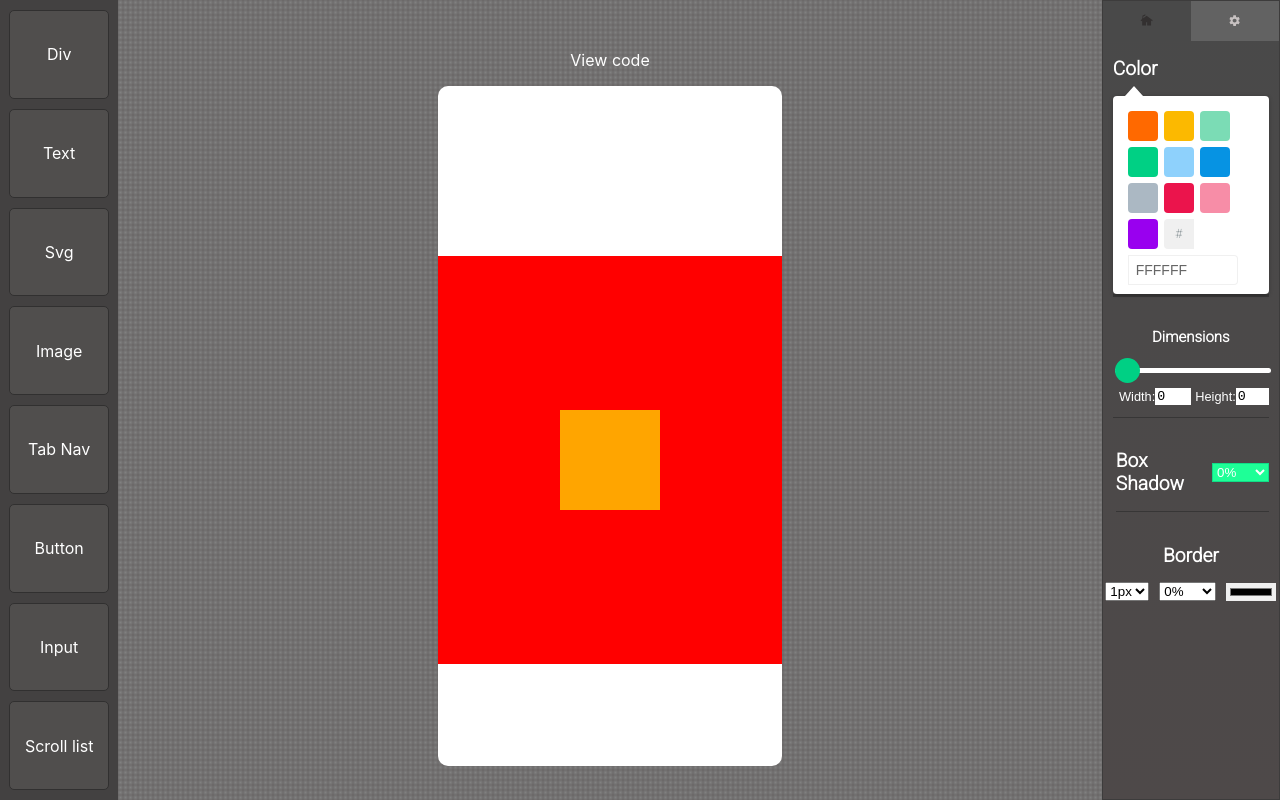
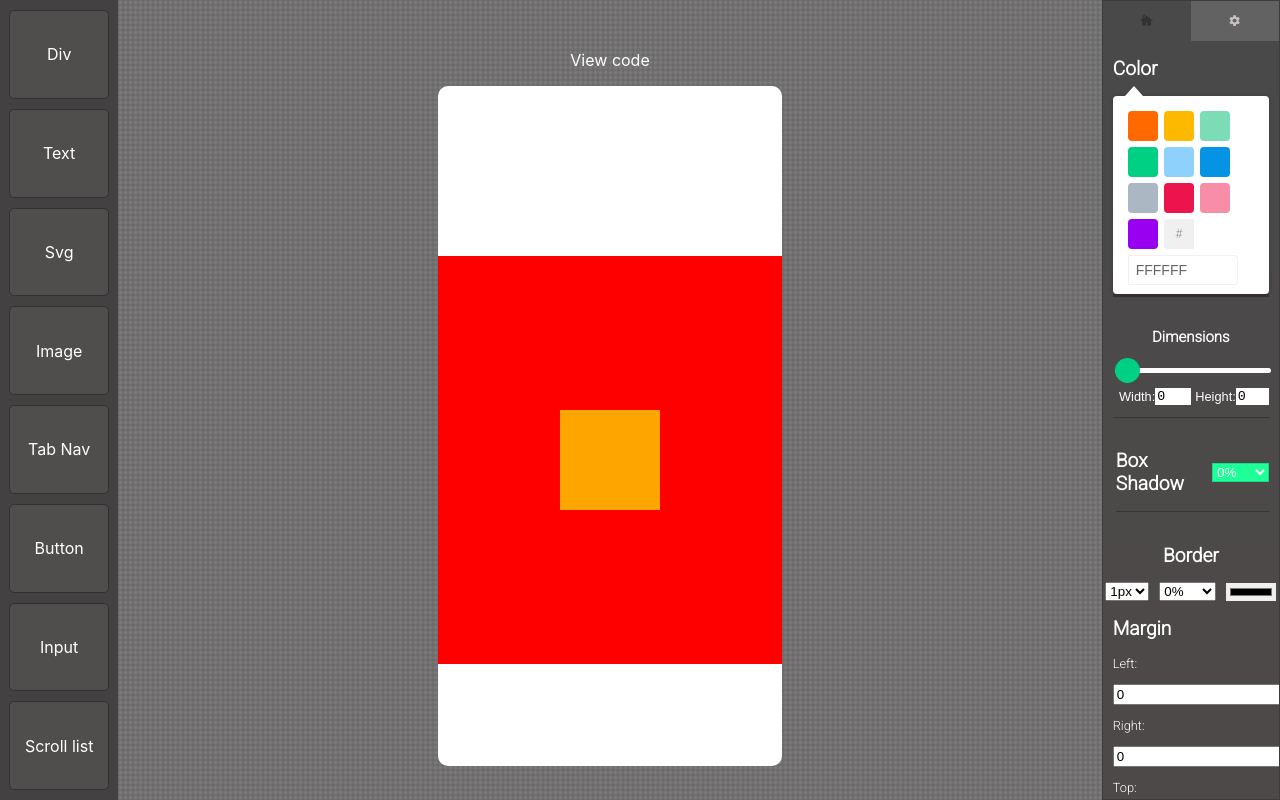
Before and after one commit to GabrielDavid1/GDTools, a Next.js app: page / in a window 1280 px wide. Both pictures are taken after a click on the link 1234 px from the left and 20 px from the top of the page. Built offline with nearby package versions, Linux system fonts and the light colour scheme.

Commit message:
margin area created in settings section

```diff
--- a/components/Settings/ModelSetting/Div/Border.tsx
+++ b/components/Settings/ModelSetting/Div/Border.tsx
@@ -2,7 +2,6 @@
 import React, { useState } from 'react';
 
 export default function Border() {
-
     const [valuePx, setValuePx] = useState(0);
     const [valueShadowBox, setValueShadowBox] = useState<number>(0);
     const [color, setColor] = useState<string>('#fff');
--- /dev/null
+++ b/components/Settings/ModelSetting/Div/Margin.tsx
@@ -0,0 +1,48 @@
+import React, { useState } from 'react';
+
+export default function Margin (){
+
+    const [dimensions, setDimensions] = useState({
+        left: '0',
+        right: '0',
+        top: '0',
+        down:'0',
+     });
+ return (
+  <div className="margin-area">
+    <h2> Margin </h2>
+        <div className="left-field">
+          <p> Left: </p>
+          <input
+            type="text"
+            value={dimensions.left}
+            onChange={(e) => setDimensions({...dimensions, left: e.target.value})}
+          />
+        </div>
+        <div className="right-field">
+          <p> Right: </p>
+          <input
+            type="text"
+            value={dimensions.right}
+            onChange={(e) => setDimensions({...dimensions, right: e.target.value})}
+          />
+        </div>
+        <div className="top-field">
+          <p> Top: </p>
+          <input
+            type="text"
+            value={dimensions.top}
+            onChange={(e) => setDimensions({...dimensions, top: e.target.value})}
+          />
+        </div>
+        <div className="down-field">
+          <p> Down: </p>
+          <input
+            type="text"
+            value={dimensions.down}
+            onChange={(e) => setDimensions({...dimensions, down: e.target.value})}
+          />
+        </div>
+  </div>
+ )
+}
--- a/components/Settings/ModelSetting/index.tsx
+++ b/components/Settings/ModelSetting/index.tsx
@@ -6,6 +6,7 @@ import ColorArea from './Div/ColorArea';
 import Dimension from './Div/Dimension';
 import BoxShadow from './Div/BoxShadow';
 import Border from './Div/Border';
+import Margin from './Div/Margin';
 
 export default function ModelSetting (){
  return (
@@ -14,6 +15,7 @@ export default function ModelSetting (){
       <Dimension />
       <BoxShadow />
       <Border />
+      <Margin />
    </div>
  )
 }
--- a/styles/globals.scss
+++ b/styles/globals.scss
@@ -277,6 +277,12 @@ body {
         }
       }
 
+      .margin-area {
+        color: white;
+        width: 100%;
+        height: 52%;
+      }
+
     }
 
     .model-settings::-webkit-scrollbar {
```
